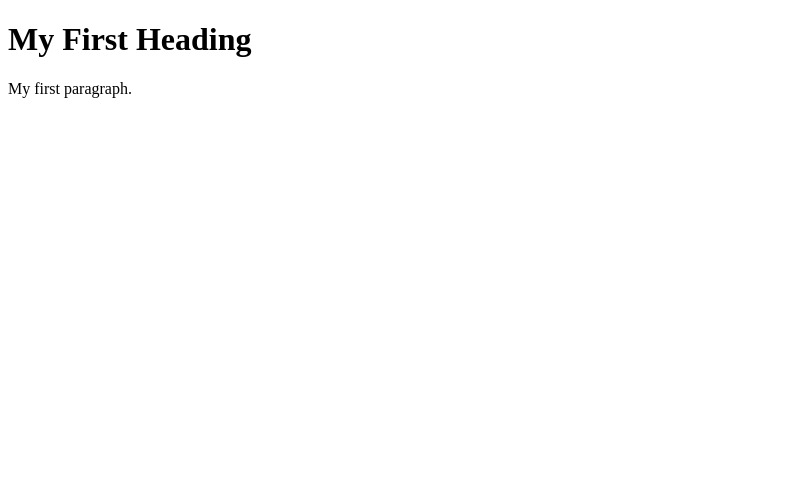
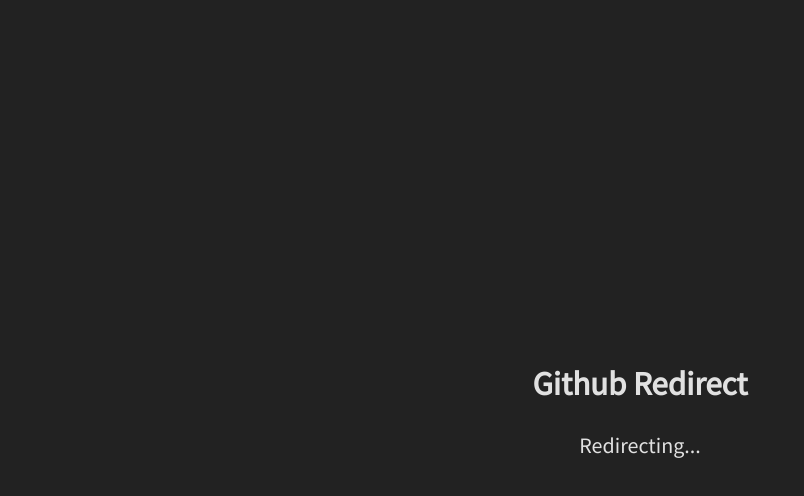
Before and after one commit to idkgamedev/github-redirect, a plain HTML site: page index.html in a window 1280 px wide. Shown: the whole page, without its empty margins (0-804 px from the left). Drawn offline with Linux system fonts and the light colour scheme.

Commit message:
Update index.html

```diff
--- a/index.html
+++ b/index.html
@@ -1,12 +1,43 @@
 <!DOCTYPE html>
 <html>
   <head>
-      <title>Github Redirect</title>
-      <link rel="icon" href="GitHub-Mark-64px.png">
+    <title>Github Redirect</title>
+    <link rel="icon" href="GitHub-Mark-64px.png">
+    <link href='https://fonts.googleapis.com/css?family=Source Sans Pro' rel='stylesheet'>
+
+    <style>
+      body {
+        font-family: 'Source Sans Pro';
+        font-size: 22px;
+        background-color: #222222;
+        color: #e1e1e1;
+      }
+
+      html, body {
+        height: 100%;
+      }
+
+      .parent {
+        width: 100%;
+        height: 100%;
+        display: table;
+        text-align: center;
+      }
+
+      .parent > .child {
+        display: table-cell;
+        vertical-align: middle;
+      }
+
+    </style>
   </head>
 
   <body>
-      <h1>My First Heading</h1>
-      <p>My first paragraph.</p>
+    <section class="parent">
+      <div class="child">
+        <h1>Github Redirect</h1>
+        <p>Redirecting...</p>
+      </div>
+    </section>
   </body>
 </html>
```
